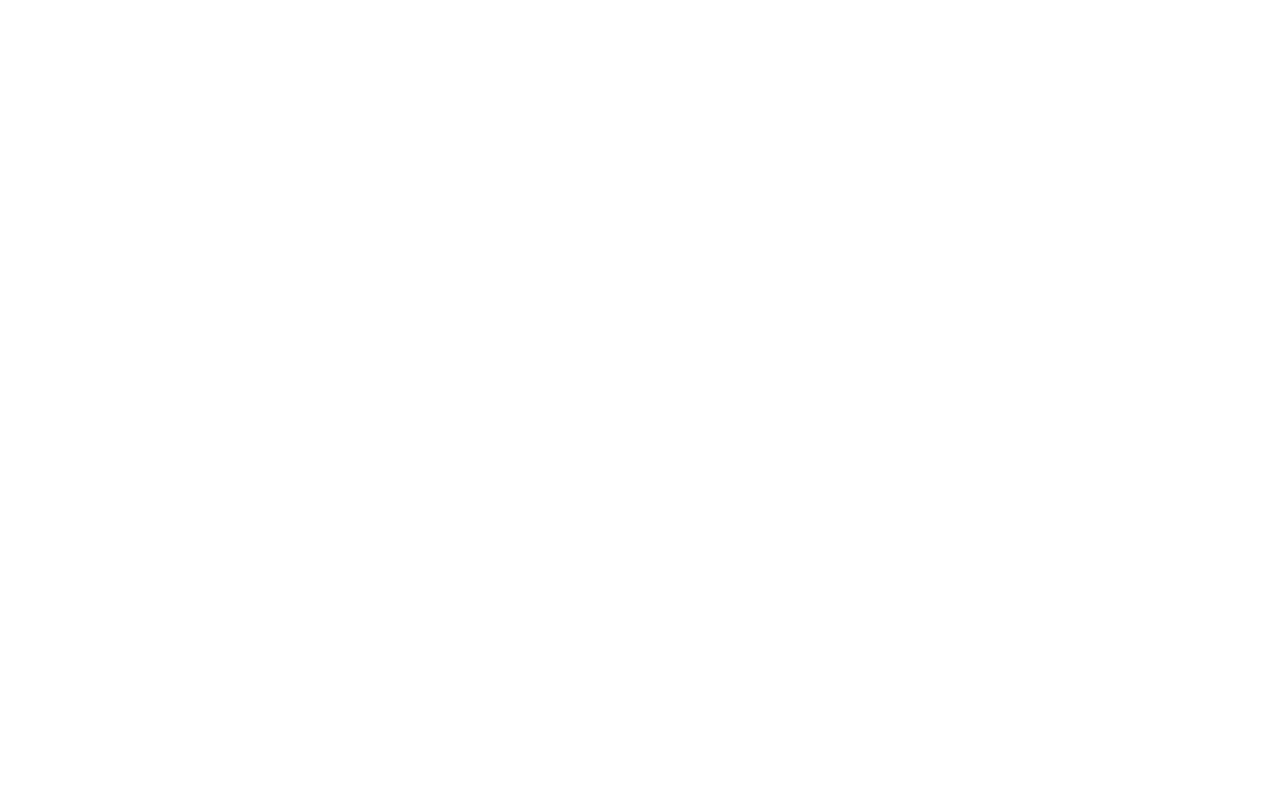
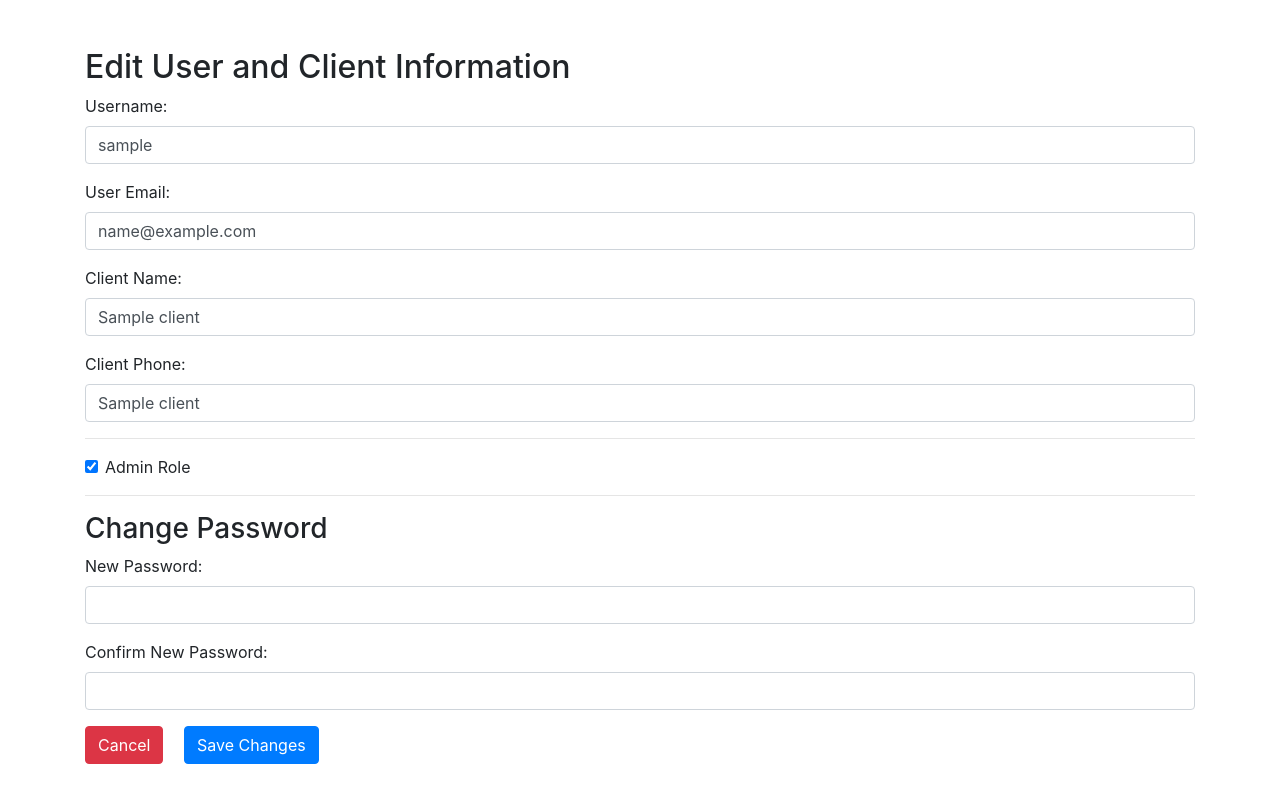
Before and after one commit to Tealiosv2/TeraDrive, a Flask app: a page that uses templates/edit_credentials_form.html in a window 1280 px wide. Before the commit the page is empty. Run offline with Flask 3, Linux system fonts and the light colour scheme; a user stored in the database is signed in; a database or web service that is not in the repository returns one stand-in record (values such as "Sample title"); some libraries are stand-ins or nearby versions.

Commit message:
client udpate finished

```diff
--- a/app.py
+++ b/app.py
@@ -236,6 +236,7 @@
     client_details = database_operations.get_client_details(client_id)
     return render_template('client_details.html', client_details=client_details)
 
+
 @app.route('/edit_credentials_form')
 @login_required
 def edit_credentials_form():
@@ -244,22 +245,47 @@
         return redirect(url_for('user_dashboard'))
     client_id = request.args.get('client_id')
     client_details = database_operations.get_client_details(client_id)
-    user_email = client_details[0][1]
-    user_details = database_operations.get_user_by_email(user_email)
-    return render_template('edit_credentials_form.html', user_details=user_details, client_details=client_details)
+    user_details = database_operations.get_user_by_email(client_details[0][0])
 
-@app.route('/edit_credentials')
+    return render_template('edit_credentials_form.html', user_info=user_details, client_info=client_details[0])
+
+
+@app.route('/edit_credentials', methods=['POST'])
 @login_required
 def edit_credentials():
     if not current_user.role:
         flash('Access Denied: You are not an admin.', 'error')
         return redirect(url_for('user_dashboard'))
 
-    #get stuff from the form here
+    # get stuff from the form here
 
-    client_id = request.args.get('client_id')
-    client_email = request.args.get('client_email')
-    database_operations.update_client_user_credentials(client_id, client_email)
+    credentials_data = {}
+
+    for key in request.form:
+        credentials_data[key] = request.form[key]
+
+    if credentials_data['new_password'] == credentials_data['confirm_password'] and not None:
+        password_hash = generate_password_hash(credentials_data['new_password'])
+
+    role = False
+    try:
+        if credentials_data['admin_role']:
+            role = True
+    except:
+        pass
+
+
+    update_data = {
+        'password_hash': password_hash,
+        'email': credentials_data['user_email'],
+        'phone': credentials_data['client_phone'],
+        'client_name': credentials_data['client_name'],
+        'username': credentials_data['username'],
+        'role': role
+    }
+
+
+    database_operations.update_user_client(**update_data)
     return redirect(url_for('get_clients'))
 
 
--- a/backend/database_operations.py
+++ b/backend/database_operations.py
@@ -41,8 +41,9 @@
         cursor.close()
         connection.close()
 
+
 def get_user_by_email(email):
-    select_query = "SELECT id, username, role, email FROM users WHERE email = %s"
+    select_query = "SELECT id, username, email, role FROM users WHERE email = %s"
     user = None
 
     try:
@@ -51,9 +52,10 @@
                 cursor.execute(select_query, (email,))
                 user = cursor.fetchone()
     except psycopg2.Error as e:
-        print("Error retrieving user by email:", e)
+        print("Error retrieving user by username:", e)
 
     return user
+
 
 def get_user_by_id(user_id):
     select_query = "SELECT id, username, role, email FROM users WHERE id = %s"
@@ -71,7 +73,7 @@
 
 
 def get_user_by_username(username):
-    select_query = "SELECT id, username, password_hash, role FROM users WHERE username = %s"
+    select_query = "SELECT id, username, password_hash, email, role FROM users WHERE username = %s"
     user = None
 
     try:
@@ -183,6 +185,32 @@
     conn.close()
     return client_details
 
+def update_user_client(**kwargs):
+    user_details = get_user_by_email(kwargs['email'])
+    user_id = user_details[0]
+    update_user(user_id, **kwargs)
+
+
+def update_user(user_id, **kwargs):
+    conn = connect()
+    cursor = conn.cursor()
+
+    update_query = f"""
+            UPDATE users
+            SET
+                username = '{kwargs['username']}',
+                email = '{kwargs['email']}',
+                phone = '{kwargs['phone']}',
+
+                role = {kwargs['role']}
+            WHERE id = {user_id};
+        """
+
+    cursor.execute(update_query)
+    conn.commit()
+    cursor.close()
+    conn.close()
+
 
 def create_case(cases_data):
     conn = connect()
--- a/backend/test_database_operations.py
+++ b/backend/test_database_operations.py
@@ -1,12 +1,8 @@
 import database_operations
 
-case_data = ("david.brown@gmail.com", "2021-04-01", "In Progress", "In Progress",
-             "No Power", 100, "MacBook Pro", "No", "1TB", True, "2021-04-01", "2021-04-01",
-             "2021-04-01", "2021-04-01", "Google", "No Notes")
 
-database_operations.create_case(case_data)
 
-records = database_operations.get_all_cases()
+records = database_operations.get_user_by_email('aa@aa.aa')
 
 for r in records:
     print(r)
--- a/templates/client_details.html
+++ b/templates/client_details.html
@@ -12,6 +12,7 @@
 
     <div class="container mt-5">
         <h2 class="mb-4">Clients Data</h2>
+        <a href="/clients" class="btn btn-primary mr-3">Back</a>
         <div class="table-responsive">
             <table class="table table-bordered table-striped">
                 <thead class="thead-dark">
--- a/templates/clients.html
+++ b/templates/clients.html
@@ -20,6 +20,7 @@
                     <th>Phone Number</th>
                     <th>View Cases</th>
                     <th>View Client</th>
+                    <th>Edit Credentials</th>
 
                 </tr>
             </thead>
@@ -36,6 +37,9 @@
                     <td>
                         <a href="{{  url_for('get_client_details', client_id=record['client_id']) }}" class="btn btn-primary">View Client</a>
                     </td>
+                    <td>
+                        <a href="{{  url_for('edit_credentials_form', client_id=record['client_id']) }}" class="btn btn-warning">Edit Credentials</a>
+                    </td>
                 </tr>
                 {% endfor %}
             </tbody>
--- a/templates/edit_credentials_form.html
+++ b/templates/edit_credentials_form.html
@@ -0,0 +1,64 @@
+<!DOCTYPE html>
+<html lang="en">
+<head>
+    <meta charset="UTF-8">
+    <meta name="viewport" content="width=device-width, initial-scale=1.0">
+    <title>Edit User and Client Information</title>
+    <!-- Bootstrap CSS -->
+    <link rel="stylesheet" href="https://maxcdn.bootstrapcdn.com/bootstrap/4.0.0/css/bootstrap.min.css">
+    <!-- Add your additional styling here if needed -->
+</head>
+<body>
+
+    <div class="container mt-5">
+        <h2>Edit User and Client Information</h2>
+        <form action="{{ url_for('edit_credentials') }}" method="post">
+            <!-- User Information -->
+            <div class="form-group">
+                <label for="username">Username:</label>
+                <input type="text" class="form-control" id="username" name="username" value="{{ user_info[1] }}">
+            </div>
+            <div class="form-group">
+                <label for="user_email">User Email:</label>
+                <input type="text" class="form-control" id="user_email" name="user_email" value="{{ user_info[2] }}">
+            </div>
+
+            <div class="form-group">
+                <label for="client_name">Client Name:</label>
+                <input type="text" class="form-control" id="client_name" name="client_name" value="{{ client_info[2] }}">
+            </div>
+            <div class="form-group">
+                <label for="client_phone">Client Phone:</label>
+                <input type="text" class="form-control" id="client_phone" name="client_phone" value="{{ client_info[3] }}">
+            </div>
+
+            <hr>
+            <div class="form-check">
+                <input class="form-check-input" type="checkbox" id="admin_role" name="admin_role" {% if user_info[3] %}checked{% endif %}>
+                <label class="form-check-label" for="admin_role">
+                    Admin Role
+                </label>
+            </div>
+
+            <hr>
+            <h3>Change Password</h3>
+            <div class="form-group">
+                <label for="new_password">New Password:</label>
+                <input type="password" class="form-control" id="new_password" name="new_password" required>
+            </div>
+            <div class="form-group">
+                <label for="confirm_password">Confirm New Password:</label>
+                <input type="password" class="form-control" id="confirm_password" name="confirm_password" required>
+            </div>
+        <a href="/clients" class="btn btn-danger mr-3">Cancel</a>
+            <button type="submit" class="btn btn-primary">Save Changes</button>
+        </form>
+    </div>
+
+    <!-- Bootstrap JS and Popper.js (required for Bootstrap) -->
+    <script src="https://code.jquery.com/jquery-3.2.1.slim.min.js"></script>
+    <script src="https://cdnjs.cloudflare.com/ajax/libs/popper.js/1.12.9/umd/popper.min.js"></script>
+    <script src="https://maxcdn.bootstrapcdn.com/bootstrap/4.0.0/js/bootstrap.min.js"></script>
+
+</body>
+</html>
```
